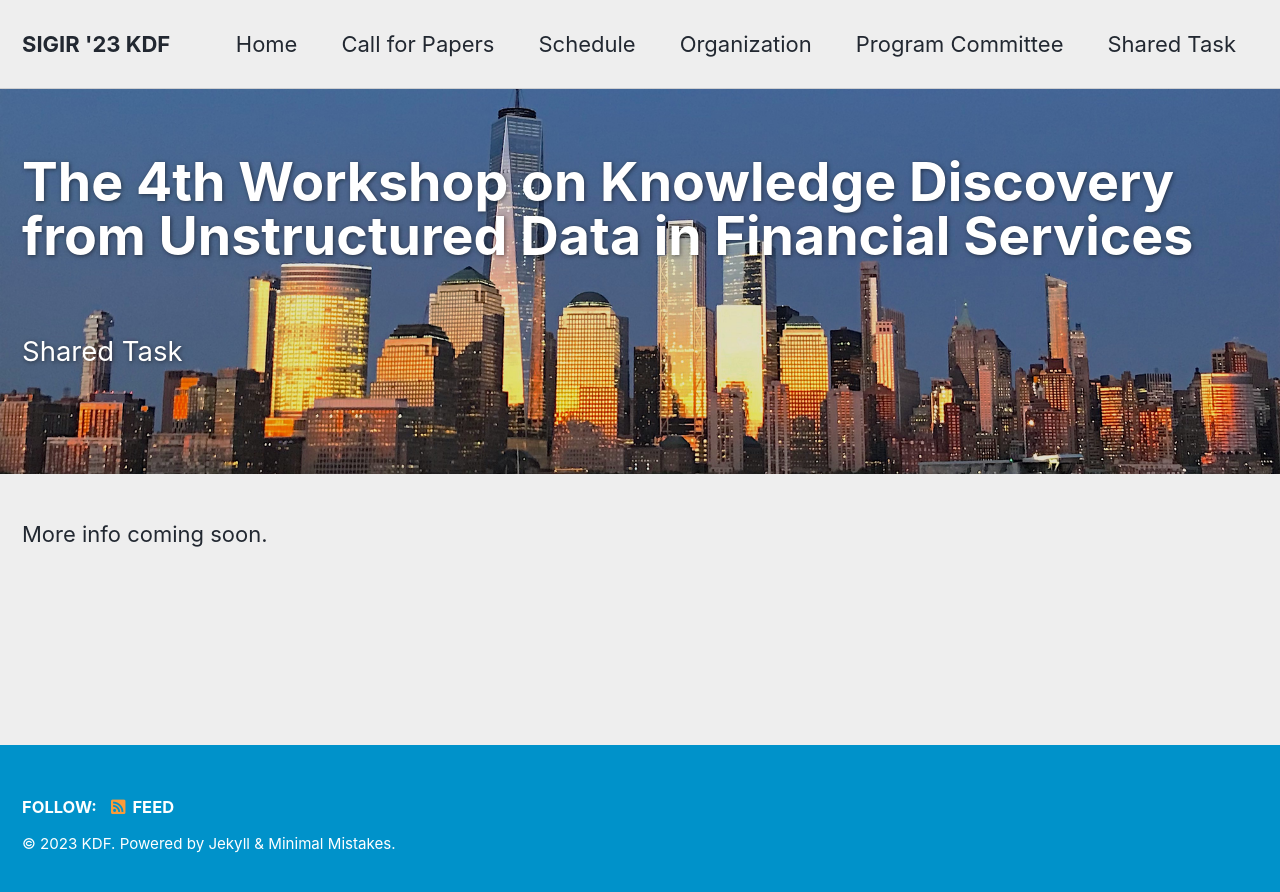
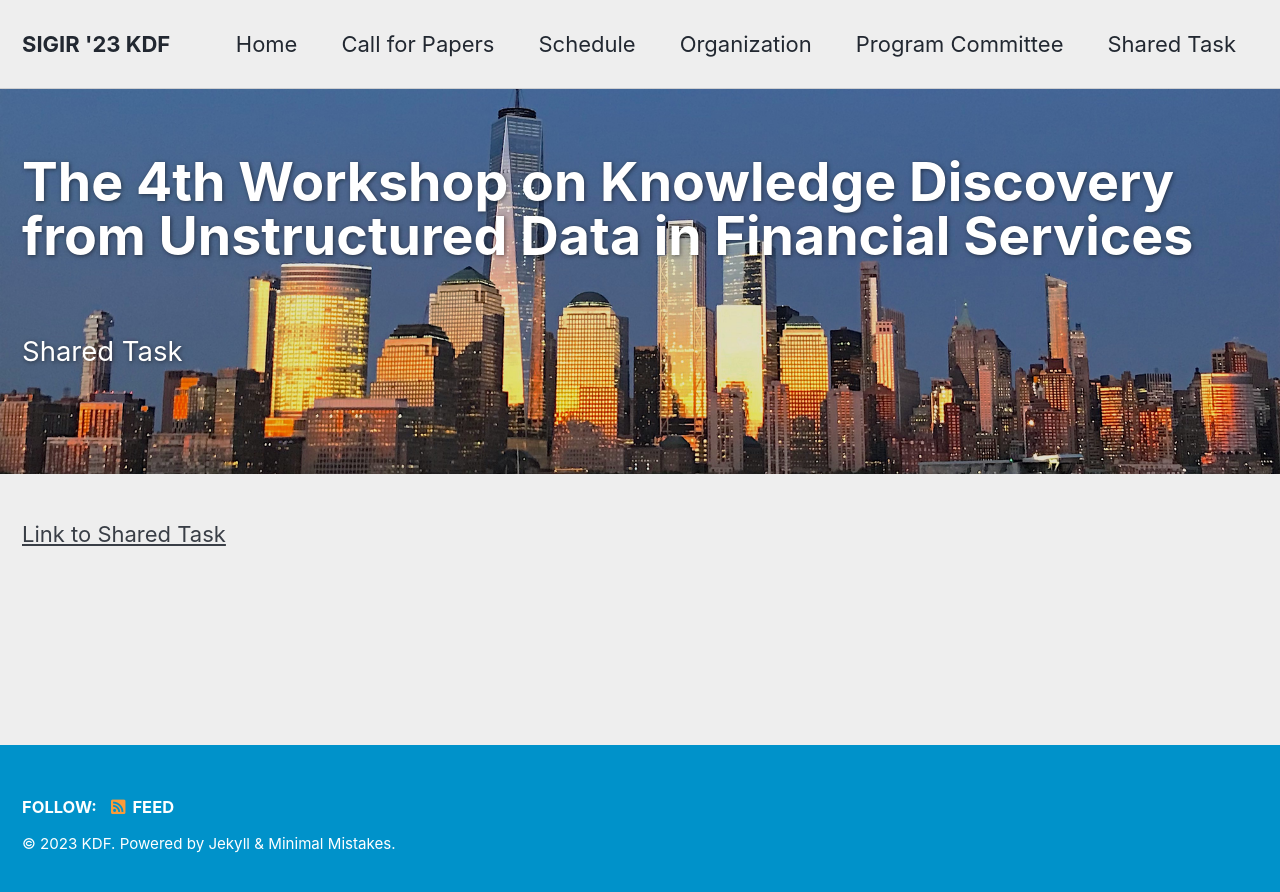
Before and after one commit to kdf-workshop/kdf23, a Jekyll site: the page built from _pages/shared_task.md, in a window 1280 px wide. Shown: the top 892 px of the page. Built offline with Jekyll 4.4.1, drawn with Linux system fonts in a browser that asks for light colours; cached includes are drawn as plain includes.

Commit message:
Update shared_task.md

```diff
--- a/_pages/shared_task.md
+++ b/_pages/shared_task.md
@@ -8,6 +8,4 @@ header:
 excerpt: "<br/>Shared Task<br/>"
 ---
 
-More info coming soon.
-
-<!--<a href="https://refind-re.github.io/">Link to Shared Task</a>-->
+<a href="https://refind-re.github.io/">Link to Shared Task</a>
```
